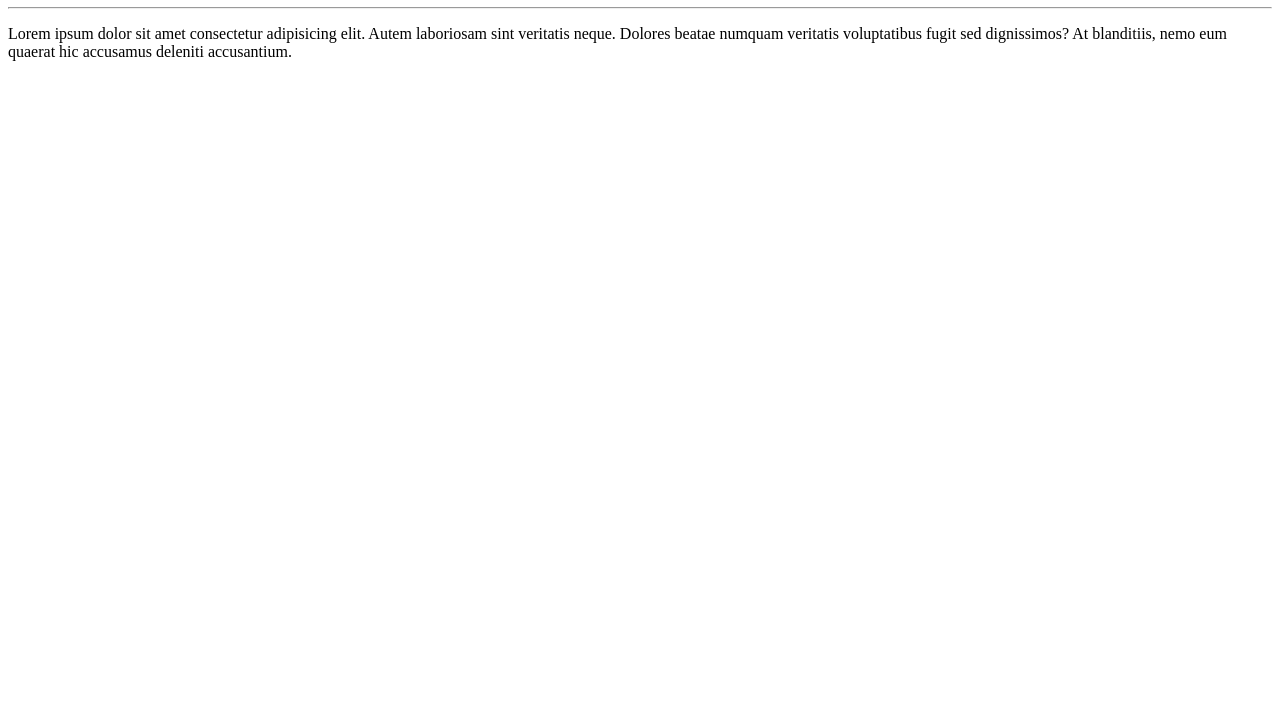
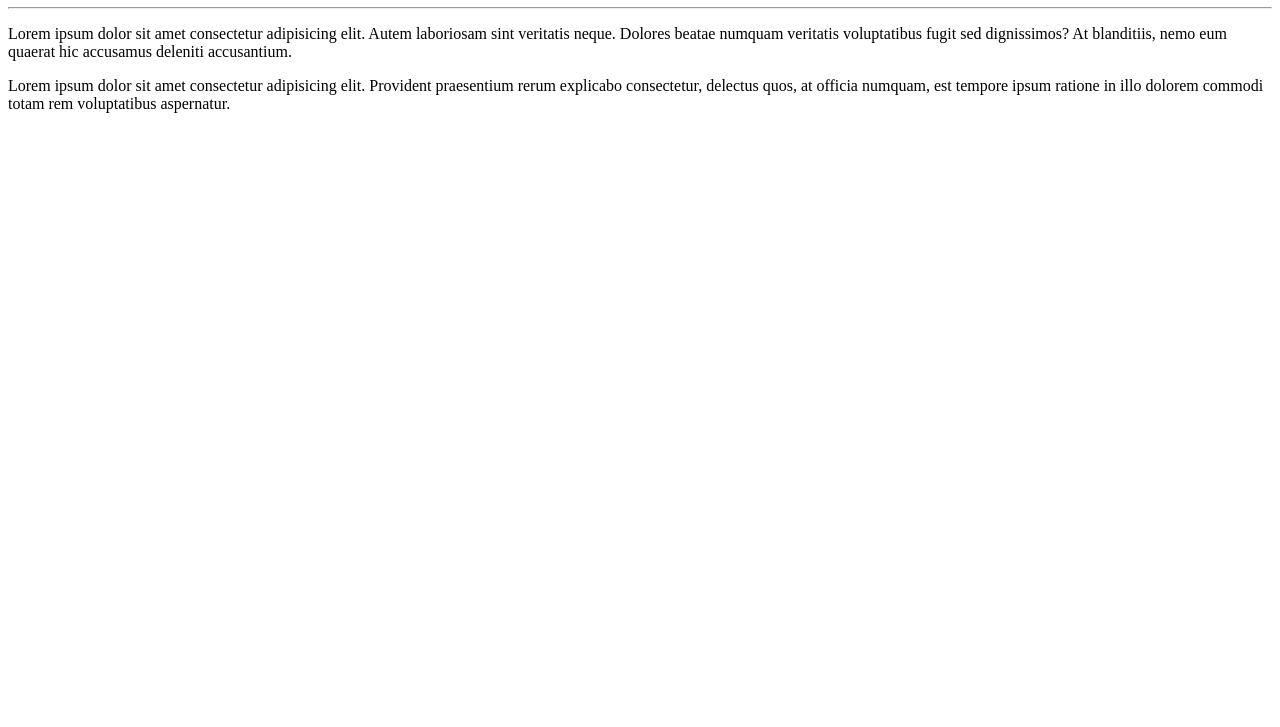
Before and after one commit to raulbatistapeixoto/Ola-Mundo, a plain HTML site: page Exemplo/index.html in a window 1280 px wide. Shown: the part 73-800 px from the top of the page. Drawn offline with Linux system fonts and the light colour scheme.

Commit message:
Adicionei um parágrafo

```diff
--- a/Exemplo/index.html
+++ b/Exemplo/index.html
@@ -9,5 +9,6 @@
     <h1>Olá, Mundo!</h1>
     <hr>
     <p>Lorem ipsum dolor sit amet consectetur adipisicing elit. Autem laboriosam sint veritatis neque. Dolores beatae numquam veritatis voluptatibus fugit sed dignissimos? At blanditiis, nemo eum quaerat hic accusamus deleniti accusantium.</p>
+    <p>Lorem ipsum dolor sit amet consectetur adipisicing elit. Provident praesentium rerum explicabo consectetur, delectus quos, at officia numquam, est tempore ipsum ratione in illo dolorem commodi totam rem voluptatibus aspernatur.</p>
 </body>
 </html>
```
